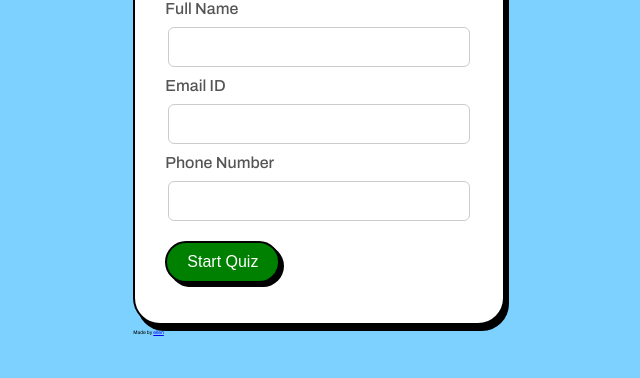
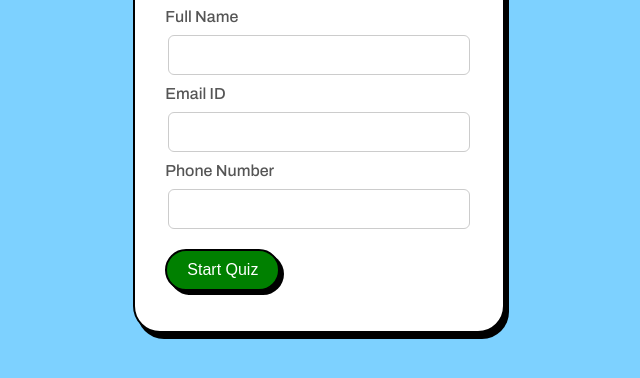
Before and after one commit to ellen-rose-james/mind-marathon, a plain HTML site: page login.html in a window 1280 px wide. Shown: the part 274-652 px from the top of the page, without its empty margins (321-961 px from the left). Drawn offline with Linux system fonts and the light colour scheme.

Commit message:
Revert "feat: add attribution to the quiz registration page"
This reverts commit 251624e45db8d2d796a34bcf0a4b6b32accca745.

```diff
--- a/assets/css/form.css
+++ b/assets/css/form.css
@@ -75,7 +75,3 @@ button:active {
   border-radius: 27px;
   box-shadow: 6px 6px 0 #000;
 }
-
-.footer{
-  font-size: 5px;
-}
--- a/login.html
+++ b/login.html
@@ -41,8 +41,6 @@
     </form>
   </div>
 
-  <p class="footer">Made by <a href="https://github.com/ellen-rose-james">ellen</a></p>
-
   <script src="./assets/js/form.js?v=1.0"></script>
 </body>
 </html>
```
